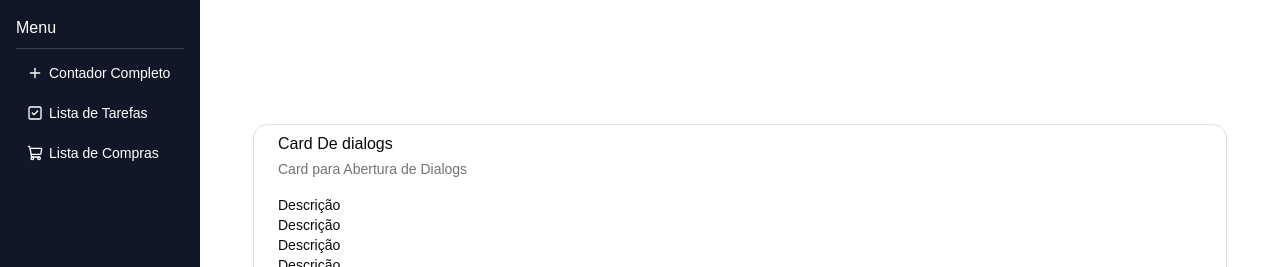
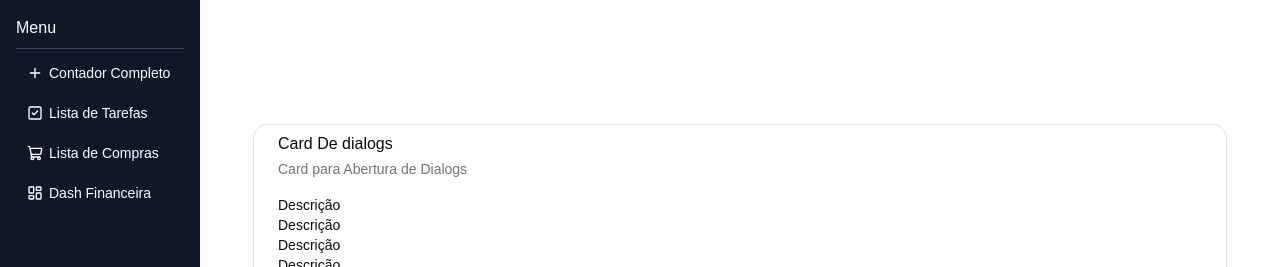
Before and after one commit to Fabiolandin/Aplicando-conceitos-de-react, a React (Vite) app: page / in a window 1280 px wide. Shown: the top 267 px of the page. Built offline with nearby package versions, Linux system fonts and the light colour scheme.

Commit message:
feat:configurações iniciais da dash

```diff
--- a/src/components/Sidebar.jsx
+++ b/src/components/Sidebar.jsx
@@ -1,11 +1,11 @@
 import { Link } from "react-router-dom"
 import { Button } from "./ui/button"
-import { CheckSquare2Icon, PlusIcon, ShoppingCart } from "lucide-react"
+import { CheckSquare2Icon, LayoutDashboardIcon, PlusIcon, ShoppingCart } from "lucide-react"
 
 const Sidebar = () => {
     return (
-        <div className = "bg-gray-900 h-screen min-w-50 p-4 flex flex-col gap-2" >
-            {/* Sideber */ }
+        <div className="bg-gray-900 h-screen min-w-50 p-4 flex flex-col gap-2" >
+            {/* Sideber */}
             <Link to="/" className="text-white">Menu</Link>
             <hr className="border-gray-700" />
             {/*
@@ -37,6 +37,13 @@ const Sidebar = () => {
                 </Link>
             </Button>
 
+            <Button asChild variant="link" className="text-sm text-white justify-start">
+                <Link to="/dash">
+                    <LayoutDashboardIcon size={18} />
+                    Dash Financeira
+                </Link>
+            </Button>
+
         </div >
     )
 }
--- a/src/main.jsx
+++ b/src/main.jsx
@@ -11,6 +11,7 @@ import ContadorUseEffect from './pages/contador-useeffect'
 import Menu from './pages/menu'
 import Tarefas from './pages/tarefas'
 import Compras from './pages/compras'
+import Dash from './pages/dash'
 
 createRoot(document.getElementById('root')).render(
   <StrictMode>
@@ -21,6 +22,7 @@ createRoot(document.getElementById('root')).render(
       <Route path="/contador2" element={<ContadorUseEffect />} />
       <Route path="/tarefas" element={<Tarefas />} />
       <Route path="/compras" element={<Compras />} />
+      <Route path="/dash" element={<Dash />} />
     </Routes>
   </BrowserRouter>
     <Toaster />
```
Lines whose indentation alone changed are shown as unchanged.
